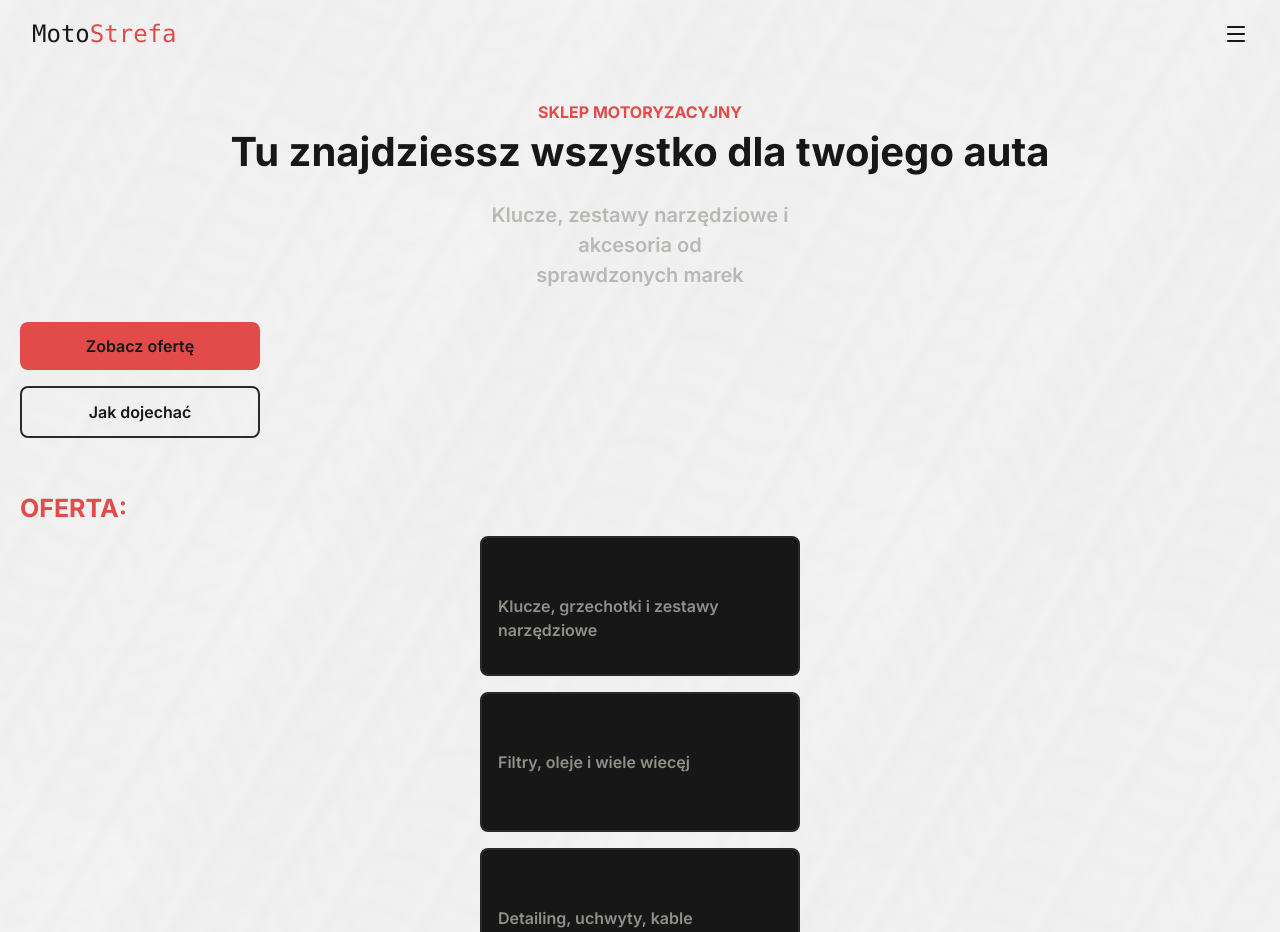
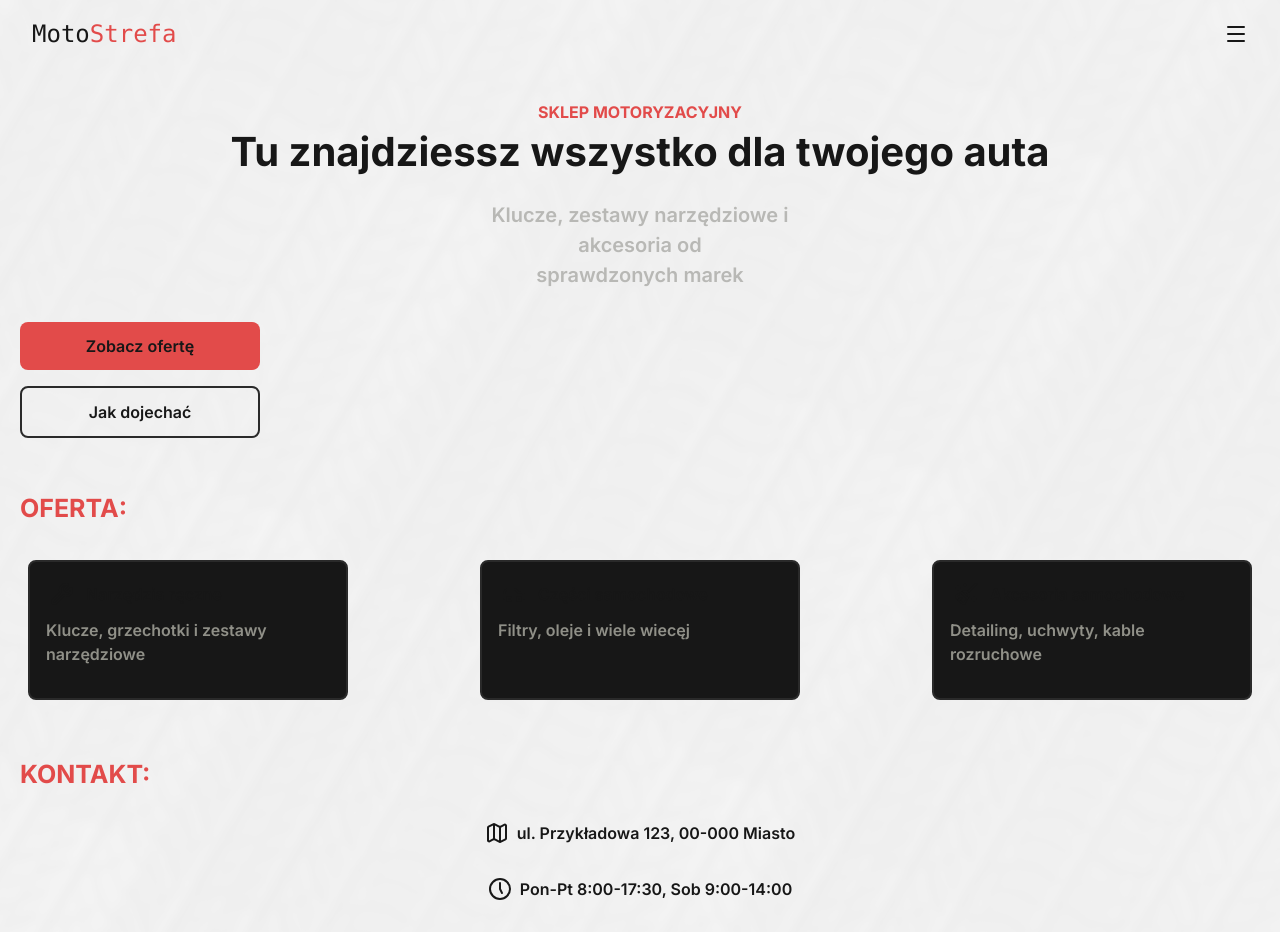
Before and after one commit to M0rton45/MotoStrefa, a Next.js app: page / in a window 1280 px wide. Shown: the top 932 px of the page. Built offline with nearby package versions, Linux system fonts and the light colour scheme.

Commit message:
desktop-menu changes and styling offer and contact section

```diff
--- a/app/page.js
+++ b/app/page.js
@@ -41,10 +41,10 @@ export default function Home(){
       <section id="offer"
       className="
         px-5
-        mb-10
+        mb-8
       ">
-        <h3 className="text-[#e24b4a] text-[25px] uppercase font-bold">Oferta:</h3>
-          <List list={offers} ItemComponent={ItemOffer} className="flex flex-col items-center md:flex"/>
+        <h3 className="text-[#e24b4a] text-[25px] uppercase font-bold mb-4">Oferta:</h3>
+          <List list={offers} ItemComponent={ItemOffer} className="flex flex-col items-center md:flex-row md:justify-between"/>
       </section>
       <section id="contact"
       className="
@@ -53,8 +53,8 @@ export default function Home(){
         mb-10
       ">
         {/* [#808078] */}
-        <h3 className="text-[#e24b4a] mb-3 text-[25px] uppercase font-bold ">Kontakt:</h3>
-        <List list={contact} ItemComponent={ItemContact} />
+        <h3 className="text-[#e24b4a] text-[25px] uppercase font-bold mb-4">Kontakt:</h3>
+        <List list={contact} ItemComponent={ItemContact} className="flex flex-col items-center" />
       </section>
     </main>
   )
--- a/components/Navbar.js
+++ b/components/Navbar.js
@@ -33,7 +33,7 @@ export default function Navbar(){
         </div>
     )}
     {/* DESKTOP: dropdown, hover steruje CSS-em, zero JS */}
-    <div className="absolute top-full right-0 flex flex-col
+    <div className="absolute top-[-9] right-5 flex flex-col
                 opacity-0 invisible -translate-y-2
                 md:group-hover:opacity-100 md:group-hover:visible md:group-hover:translate-y-0
                 transition-all duration-200">
--- a/components/Oferta.js
+++ b/components/Oferta.js
@@ -23,7 +23,8 @@
             border-[#2a2a2a]
             rounded-lg
             p-4
-            my-2
+            my-4
+            mx-2
         ">
             <div className="flex p-1">
                 <span className="pr-3">{item.icon}</span>
@@ -36,7 +37,7 @@
     )
 
     export const ItemContact = ({item}) => (
-        <li className="flex pb-2">
+        <li className="flex pb-2 my-3">
             <span className="pr-2">{item.icon}</span>
             <p>{item.description}</p>
         </li>
```
